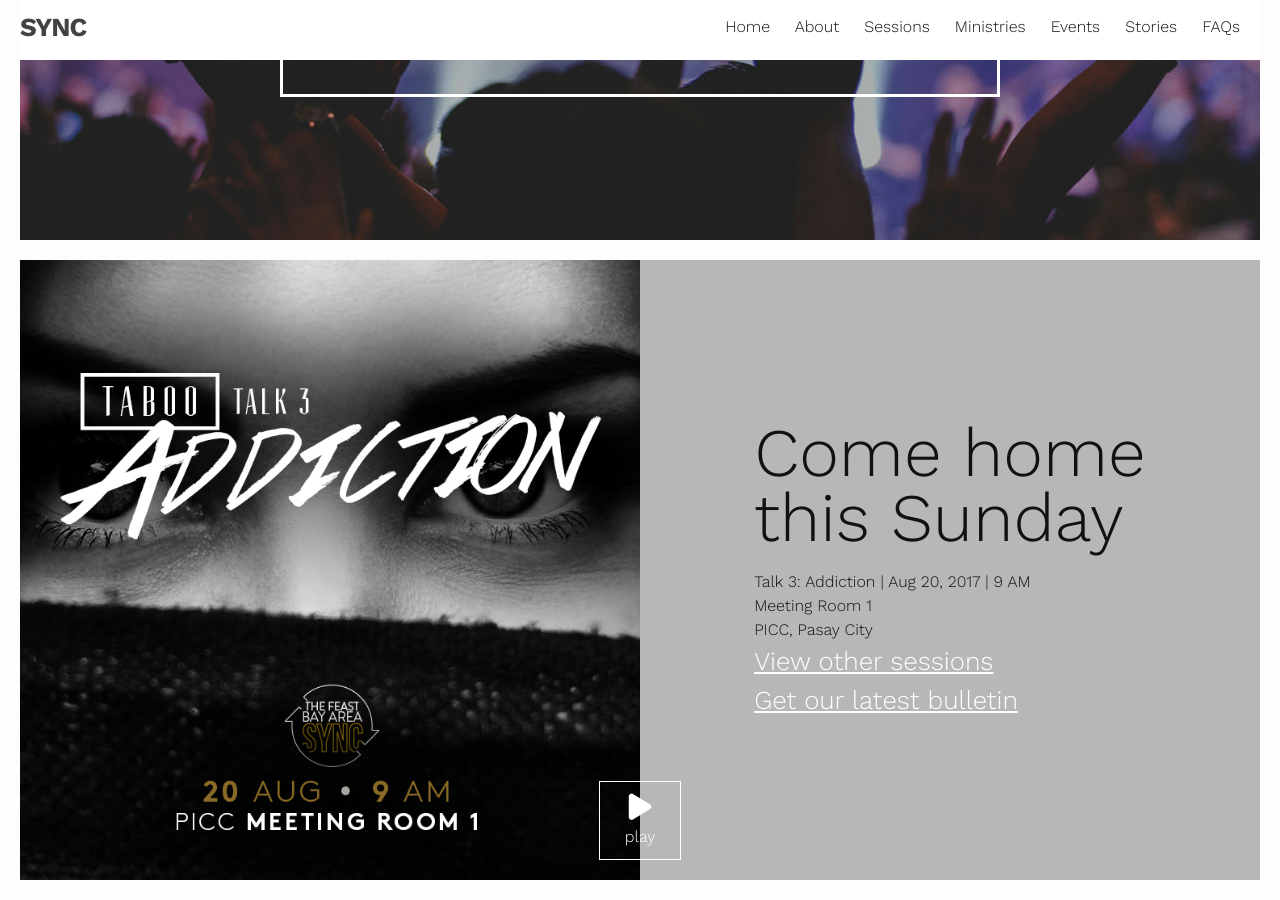
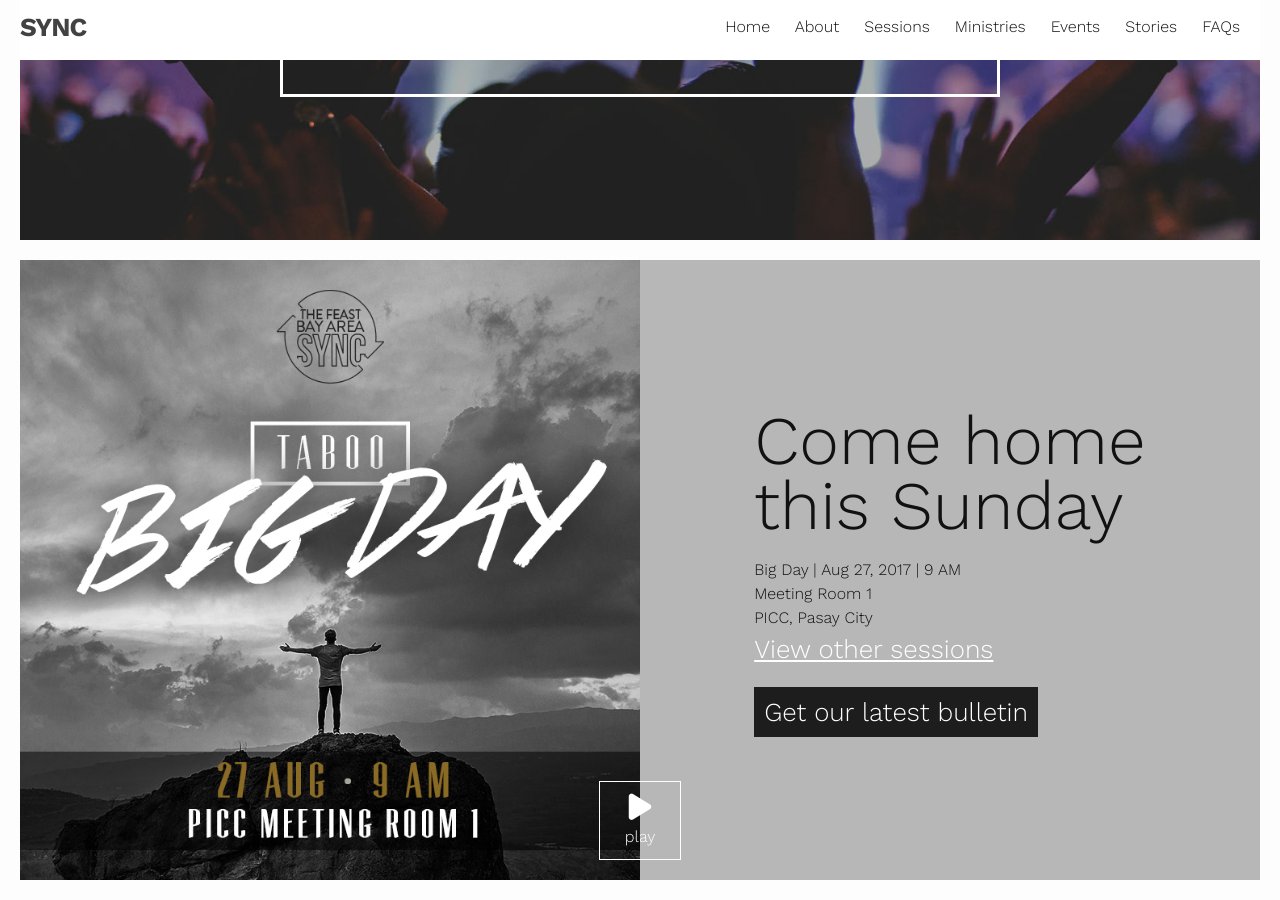
Before and after one commit to carlflor/fbasync, a Jekyll site: the page built from index.html, in a window 1280 px wide and 900 px high, scrolled down 450 px. Built offline with Jekyll 4.4.1, drawn with Linux system fonts in a browser that asks for light colours; nearby versions of some CDN libraries.

Commit message:
updates talk

```diff
--- a/_sass/pages/_home.scss
+++ b/_sass/pages/_home.scss
@@ -105,7 +105,7 @@
     justify-content: center;
 
     > .details {
-      padding: $spacing-unit;
+      padding: 30px $spacing-unit;
     }
 
     > .details h2 {
@@ -127,6 +127,16 @@
     > .details a {
       color: white;
     }
+
+    .latest-bulletin {
+      background: $off-black;
+      padding: 10px;
+      text-decoration: none;
+
+      &:hover {
+        filter: brightness(120%);
+      }
+    }
   }
 }
 
@@ -142,7 +152,7 @@
     transition: filter 0.3s ease;
 
     &:hover {
-      filter: brightness(120%);
+      filter: brightness(150%);
 
       .read-more {
         text-decoration: underline;
--- a/index.html
+++ b/index.html
@@ -1,12 +1,12 @@
 ---
 layout: default
 sched_color: b7b7b7
-feast_image: taboo-series.jpg
-feast_title: 'Talk 3: Addiction'
-feast_date: Aug 20, 2017
+feast_image: taboo-big-day.jpg
+feast_title: 'Big Day'
+feast_date: Aug 27, 2017
 feast_time: 9 AM
 address: PICC, Pasay City
-bulletin: SYNC-BULLETIN-08132017.pdf
+bulletin: SYNC-BULLETIN-08202017.pdf
 events: chorus, llr, kcon
 video: "https://www.youtube.com/watch?v=9RVaR4fLkxY"
 ---
@@ -38,8 +38,8 @@
         {{sync.venue}}<br>
         {{page.address}}<br>
       </h4>
-      <a href="{{ site.baseurl }}/sessions/">View other sessions</a><br>
-      <a href="{{ site.baseurl }}/bulletin/{{page.bulletin}}" target="_blank">Get our latest bulletin</a>
+      <a href="{{ site.baseurl }}/sessions/">View other sessions</a><br><br>
+      <a class="latest-bulletin" href="{{ site.baseurl }}/bulletin/{{page.bulletin}}" target="_blank">Get our latest bulletin</a>
   </div>
   </div>
 </div>
```
Also changed, not shown: assets/images/talks/taboo-big-day.jpg (added), 1 other file.
